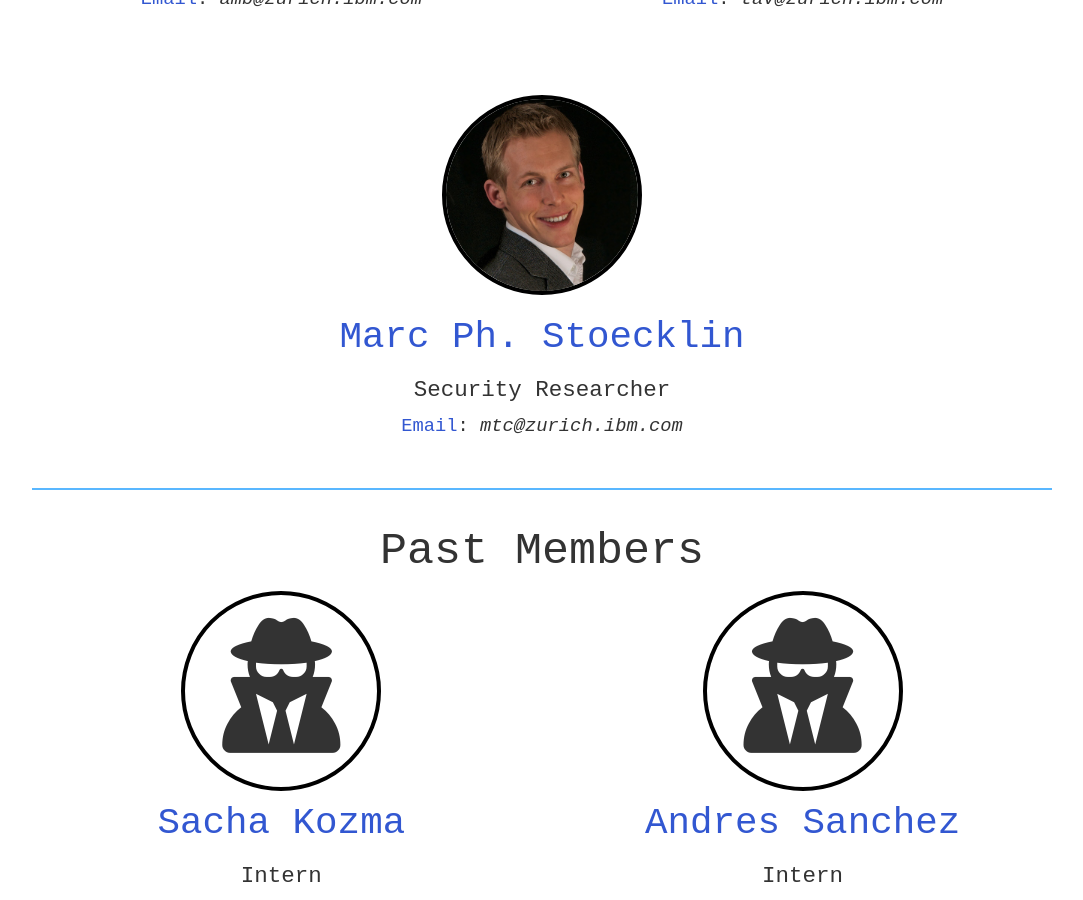
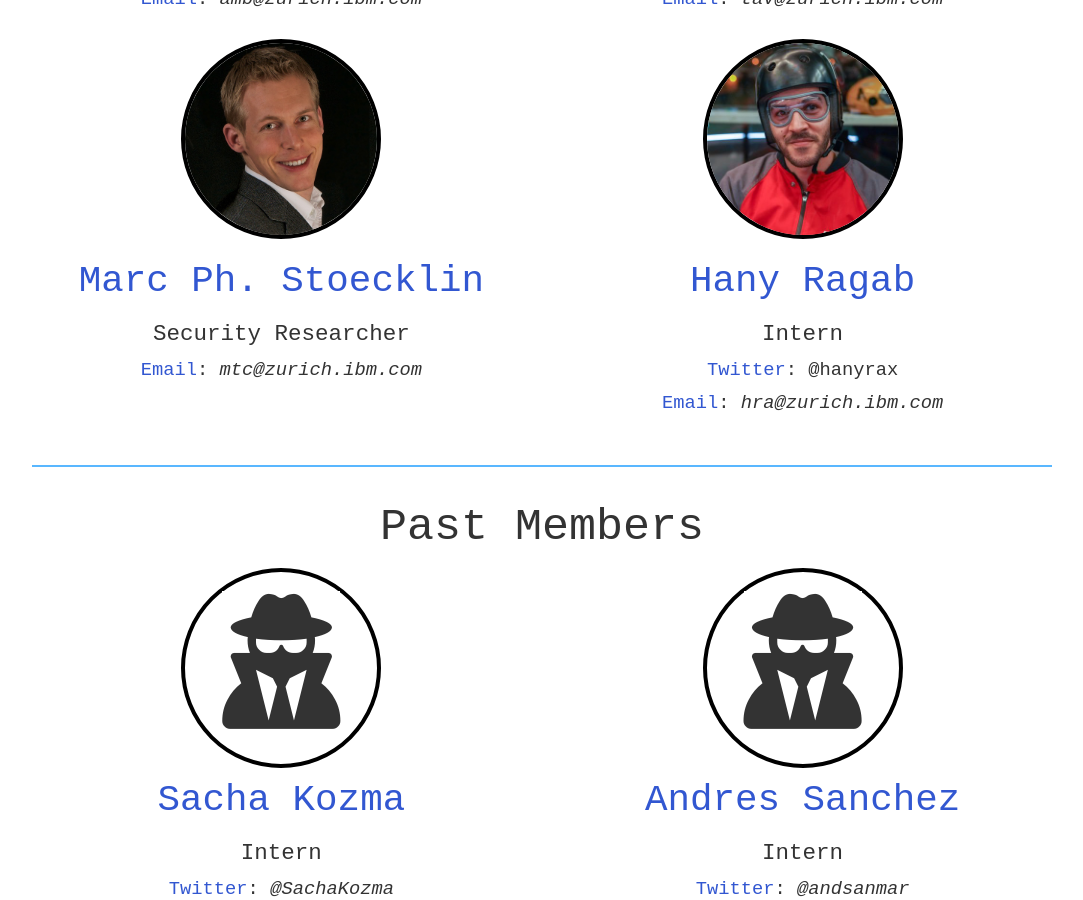
Before and after one commit to IBM/system-security-research-updates, a Jekyll site: the page built from about.html, in a window 1280 px wide and 900 px high, scrolled down 996 px. Shown: the whole window, without its empty margins (98-1181 px from the left). Built offline with Jekyll 4.4.1, drawn with Linux system fonts in a browser that asks for light colours; nearby versions of some CDN libraries; a style sheet for code colours, icons or effects is not loaded.

Commit message:
Hra (#3)
* added hany

* fix twitter

* fix dependency

```diff
--- a/about.html
+++ b/about.html
@@ -62,8 +62,10 @@
             </div>
         </span>
     </div>
-    <div class="columns mt-6">
-        <span class="column is-full has-text-centered">
+    <!-- <div class="columns mt-6"> -->
+    <div class="columns">
+        <!-- <span class="column is-full has-text-centered"> -->
+        <span class="column is-half has-text-left">
             <div class="has-text-centered" id="pic-mtc">
                 <img class="avatar is-shown" src="{{ site.baseurl }}/assets/img/mtc.jpg" alt="Marc Ph. Stoecklin" title="Marc Ph. Stoecklin">
             </div>
@@ -73,6 +75,19 @@
                 <div class="is-size-5">
                     <!--<a href="https://twitter.com/kurmus">Twitter</a>: <i></i><br />-->
                     <a href="mailto:mtc@zurich.ibm.com">Email</a>: <i>mtc@zurich.ibm.com</i>
+                </div>
+            </div>
+        </span>
+        <span class="column is-half has-text-left">
+            <div class="has-text-centered" id="pic-hra">
+                <img class="avatar is-shown" src="{{ site.baseurl }}/assets/img/hra.jpg" alt="Hany Ragab" title="Hany Ragan">
+            </div>
+            <div class="is-size-2 has-text-weight-light has-text-centered" id="info-hra">
+                <a href="">Hany Ragab</a><br />
+                <div class="is-size-4">Intern</div>
+                <div class="is-size-5">
+                    <a href="https://twitter.com/hanyrax">Twitter</a>: @hanyrax<i></i><br />
+                    <a href="mailto:hra@zurich.ibm.com">Email</a>: <i>hra@zurich.ibm.com</i>
                 </div>
             </div>
         </span>
```
Also changed, not shown: Gemfile.lock, assets/img/hra.jpg (added).
